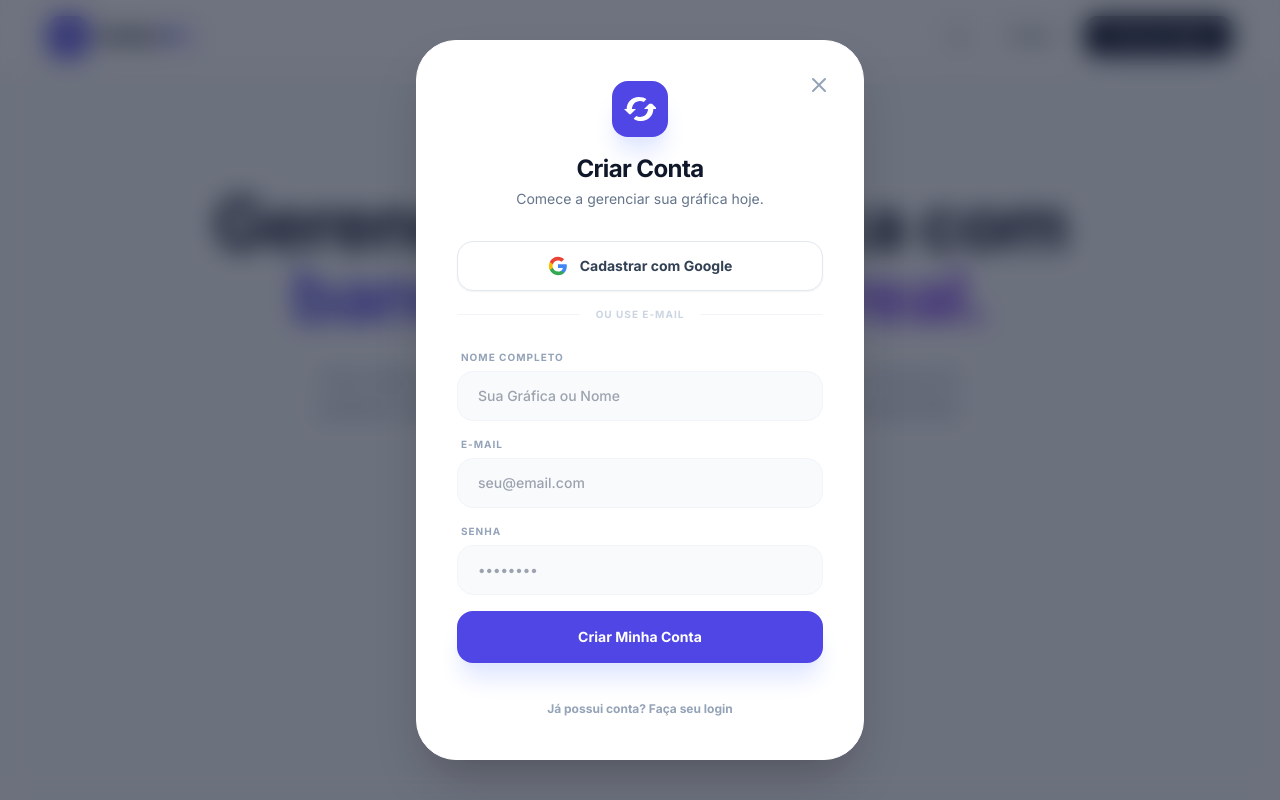
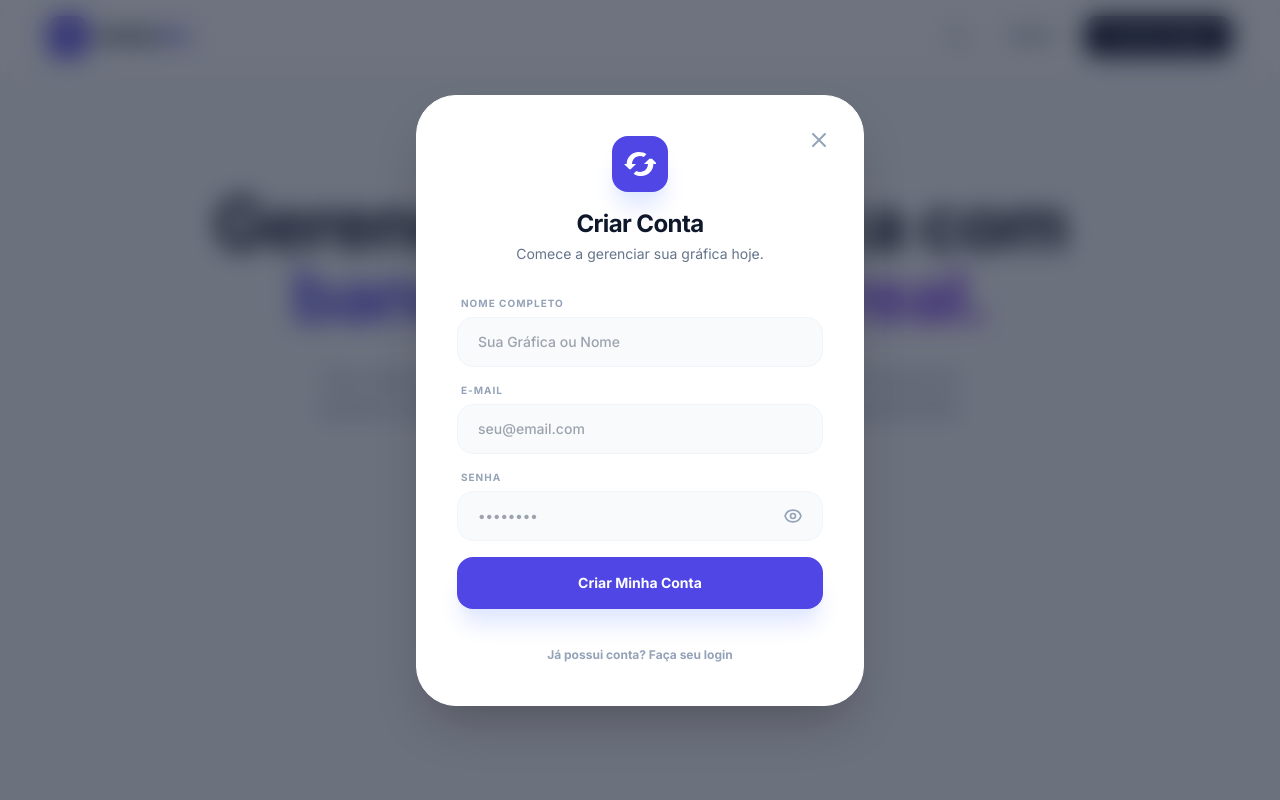
Before and after one commit to ccesarsp182/graficapro, a React (Vite) app: page / in a window 1280 px wide. Both pictures are taken after a click on the button "Começar Agora". Built offline with nearby package versions, Linux system fonts and the light colour scheme.

Commit message:
feat: Add password visibility toggle to auth modal
Introduces a new state variable `showPassword` to the authentication modal. This allows users to toggle the visibility of their password input field for improved usability and accessibility. The state is reset when the modal is opened or closed.

```diff
--- a/components/LandingPage.tsx
+++ b/components/LandingPage.tsx
@@ -13,6 +13,7 @@ const LandingPage: React.FC<LandingPageProps> = ({ onAuthSuccess, isDarkMode, to
   const [showAuthModal, setShowAuthModal] = useState(false);
   const [authMode, setAuthMode] = useState<'login' | 'signup'>('signup');
   const [isAuthenticating, setIsAuthenticating] = useState(false);
+  const [showPassword, setShowPassword] = useState(false);
   const [error, setError] = useState('');
 
   const [email, setEmail] = useState('');
@@ -64,28 +65,12 @@ const LandingPage: React.FC<LandingPageProps> = ({ onAuthSuccess, isDarkMode, to
     }
   };
 
-  const handleGoogleLogin = async () => {
-    setError('');
-    setIsAuthenticating(true);
-    try {
-      const { error } = await supabase.auth.signInWithOAuth({
-        provider: 'google',
-        options: {
-          redirectTo: window.location.origin
-        }
-      });
-      if (error) throw error;
-    } catch (err: any) {
-      setError(err.message || 'Erro ao conectar com Google.');
-      setIsAuthenticating(false);
-    }
-  };
-
   const openModal = (mode: 'login' | 'signup') => {
     setAuthMode(mode);
     setShowAuthModal(true);
     setError('');
     setIsAuthenticating(false);
+    setShowPassword(false);
   };
 
   return (
@@ -115,27 +100,6 @@ const LandingPage: React.FC<LandingPageProps> = ({ onAuthSuccess, isDarkMode, to
               <p className="text-slate-500 dark:text-slate-400 text-sm mt-1">{authMode === 'signup' ? 'Comece a gerenciar sua gráfica hoje.' : 'Entre com suas credenciais para acessar.'}</p>
             </div>
 
-            <div className="space-y-3 mb-6">
-              <button
-                onClick={handleGoogleLogin}
-                className="w-full flex items-center justify-center gap-3 py-3.5 px-4 bg-white dark:bg-slate-800 border border-slate-200 dark:border-slate-700 rounded-2xl hover:bg-slate-50 dark:hover:bg-slate-700 transition-all font-bold text-sm text-slate-700 dark:text-slate-300 shadow-sm active:scale-95"
-              >
-                <svg className="w-5 h-5" viewBox="0 0 24 24">
-                  <path fill="#4285F4" d="M22.56 12.25c0-.78-.07-1.53-.2-2.25H12v4.26h5.92c-.26 1.37-1.04 2.53-2.21 3.31v2.77h3.57c2.08-1.92 3.28-4.74 3.28-8.09z" />
-                  <path fill="#34A853" d="M12 23c2.97 0 5.46-.98 7.28-2.66l-3.57-2.77c-.98.66-2.23 1.06-3.71 1.06-2.86 0-5.29-1.93-6.16-4.53H2.18v2.84C3.99 20.53 7.7 23 12 23z" />
-                  <path fill="#FBBC05" d="M5.84 14.09c-.22-.66-.35-1.36-.35-2.09s.13-1.43.35-2.09V7.07H2.18C1.43 8.55 1 10.22 1 12s.43 3.45 1.18 4.93l3.66-2.84z" />
-                  <path fill="#EA4335" d="M12 5.38c1.62 0 3.06.56 4.21 1.64l3.15-3.15C17.45 2.09 14.97 1 12 1 7.7 1 3.99 3.47 2.18 7.07l3.66 2.84c.87-2.6 3.3-4.53 6.16-4.53z" />
-                </svg>
-                {authMode === 'signup' ? 'Cadastrar com Google' : 'Entrar com Google'}
-              </button>
-
-              <div className="flex items-center gap-4 py-1">
-                <div className="flex-1 h-[1px] bg-slate-100 dark:bg-slate-800"></div>
-                <span className="text-[10px] font-black text-slate-300 dark:text-slate-600 uppercase tracking-widest">ou use e-mail</span>
-                <div className="flex-1 h-[1px] bg-slate-100 dark:bg-slate-800"></div>
-              </div>
-            </div>
-
             <form onSubmit={handleAuth} className="space-y-4">
               {authMode === 'signup' && (
                 <div>
@@ -162,14 +126,27 @@ const LandingPage: React.FC<LandingPageProps> = ({ onAuthSuccess, isDarkMode, to
               </div>
               <div>
                 <label className="block text-[10px] font-black text-slate-400 dark:text-slate-500 uppercase tracking-widest mb-1.5 ml-1">Senha</label>
+                <div className="relative">
                   <input
                     required
-                  type="password"
-                  className="w-full px-5 py-3.5 bg-slate-50 dark:bg-slate-800 border border-slate-100 dark:border-slate-700 rounded-2xl focus:ring-2 focus:ring-indigo-500 outline-none transition-all font-medium text-sm dark:text-white"
+                    type={showPassword ? "text" : "password"}
+                    className="w-full px-5 py-3.5 bg-slate-50 dark:bg-slate-800 border border-slate-100 dark:border-slate-700 rounded-2xl focus:ring-2 focus:ring-indigo-500 outline-none transition-all font-medium text-sm dark:text-white pr-12"
                     placeholder="••••••••"
                     value={password}
                     onChange={(e) => setPassword(e.target.value)}
                   />
+                  <button
+                    type="button"
+                    onClick={() => setShowPassword(!showPassword)}
+                    className="absolute right-4 top-1/2 -translate-y-1/2 text-slate-400 hover:text-slate-600 dark:hover:text-slate-200 transition-colors p-1"
+                  >
+                    {showPassword ? (
+                      <svg className="w-5 h-5" fill="none" stroke="currentColor" viewBox="0 0 24 24"><path strokeLinecap="round" strokeLinejoin="round" strokeWidth="2" d="M13.875 18.825A10.05 10.05 0 0112 19c-4.478 0-8.268-2.943-9.543-7a9.97 9.97 0 011.563-3.029m5.858.908a3 3 0 114.243 4.243M9.878 9.878l4.242 4.242M9.88 9.88l-3.29-3.29m7.532 7.532l3.29 3.29M3 3l18 18"></path></svg>
+                    ) : (
+                      <svg className="w-5 h-5" fill="none" stroke="currentColor" viewBox="0 0 24 24"><path strokeLinecap="round" strokeLinejoin="round" strokeWidth="2" d="M15 12a3 3 0 11-6 0 3 3 0 016 0z"></path><path strokeLinecap="round" strokeLinejoin="round" strokeWidth="2" d="M2.458 12C3.732 7.943 7.523 5 12 5c4.478 0 8.268 2.943 9.542 7-1.274 4.057-5.064 7-9.542 7-4.477 0-8.268-2.943-9.542-7z"></path></svg>
+                    )}
+                  </button>
+                </div>
               </div>
 
               {error && <p className="text-rose-500 text-xs font-bold text-center mt-2">{error}</p>}
```
Lines whose indentation alone changed are shown as unchanged.
